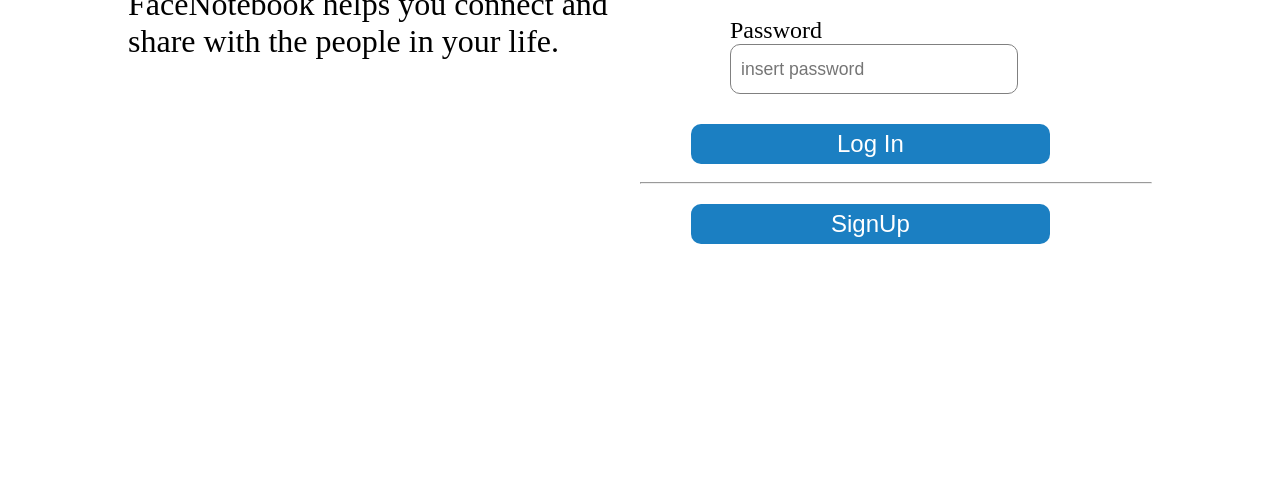
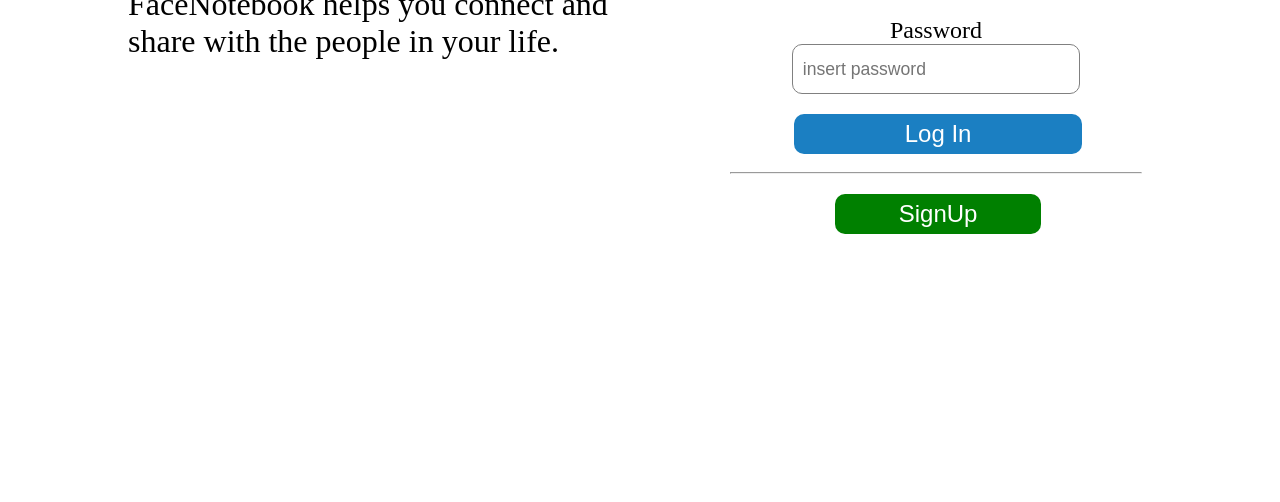
Before and after one commit to RohitPatil21/Login.github.io, a plain HTML site: page index.html in a window 1280 px wide. Shown: the part 298-800 px from the top of the page. Drawn offline with Linux system fonts and the light colour scheme.

Commit message:
Update Form Controls
update form controls

```diff
--- a/index.html
+++ b/index.html
@@ -36,11 +36,12 @@
 
                 <label for="password"> Password </label><br>
                 <input type="password" placeholder="insert password">
+                <button type="reset">Log In</button>
+                <br><br>
+                <hr>
+                <button class="signupbutton" type="reset">SignUp</button>
             </form>
-            <button type="submit">Log In</button>
-            <br><br>
-            <hr>
-            <button class="submit">SignUp</button>
+
         </div>
     </div>
 
--- a/style.css
+++ b/style.css
@@ -54,6 +54,7 @@
 form{
     margin:10px;
     margin-left: 90px;
+    text-align: center;
 }
 form label{
     font-size: 1.5rem;
@@ -76,11 +77,10 @@ button{
     border:none;
     color: white;
     border-radius: 10px;
-    margin-left: 10%;
+    margin-left: 1%;
     margin-top: 20px;
 }
 .signupbutton{
     background-color: green;
     width: 50%;
-    margin-left: 20%;
 }
```
